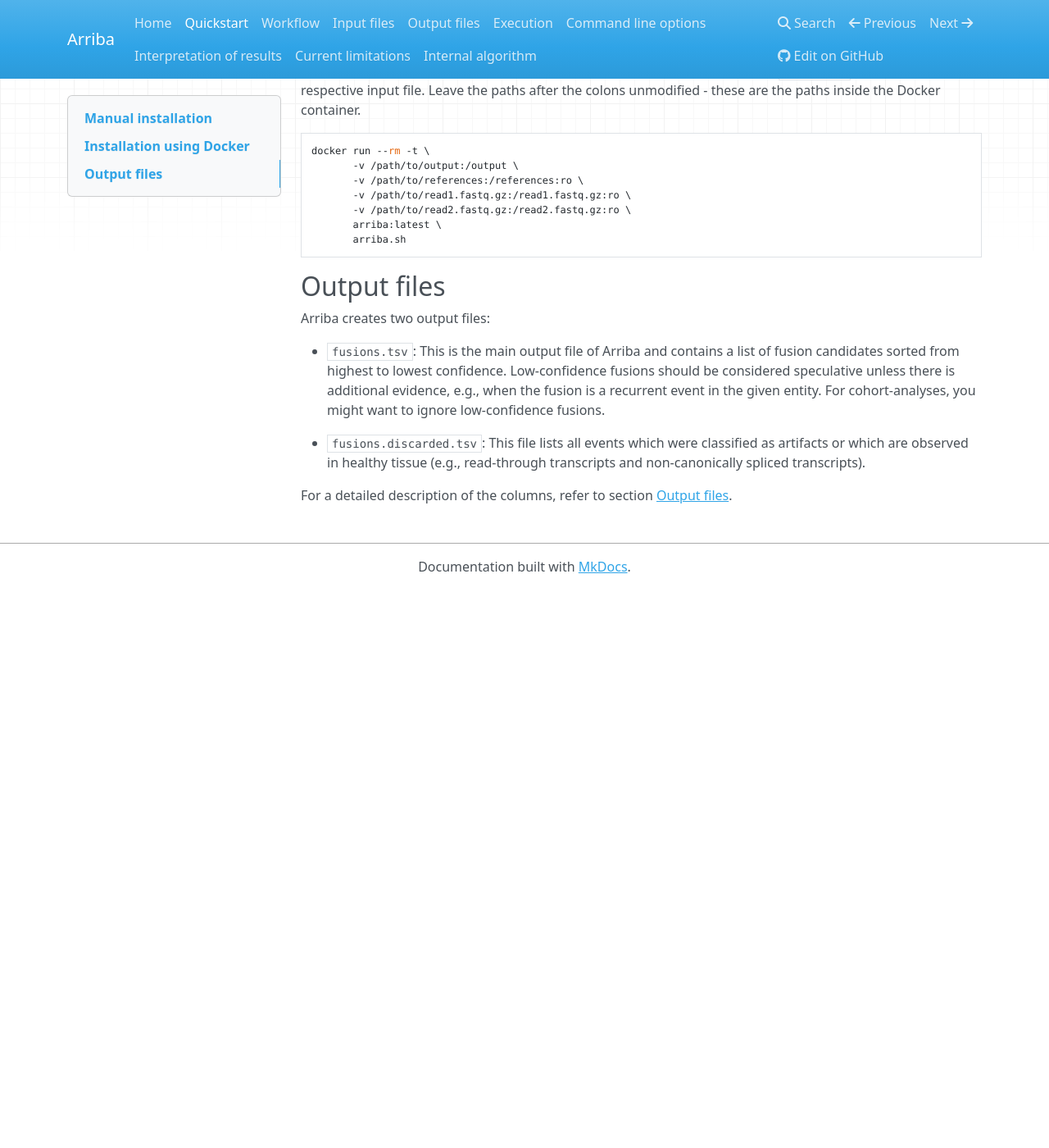
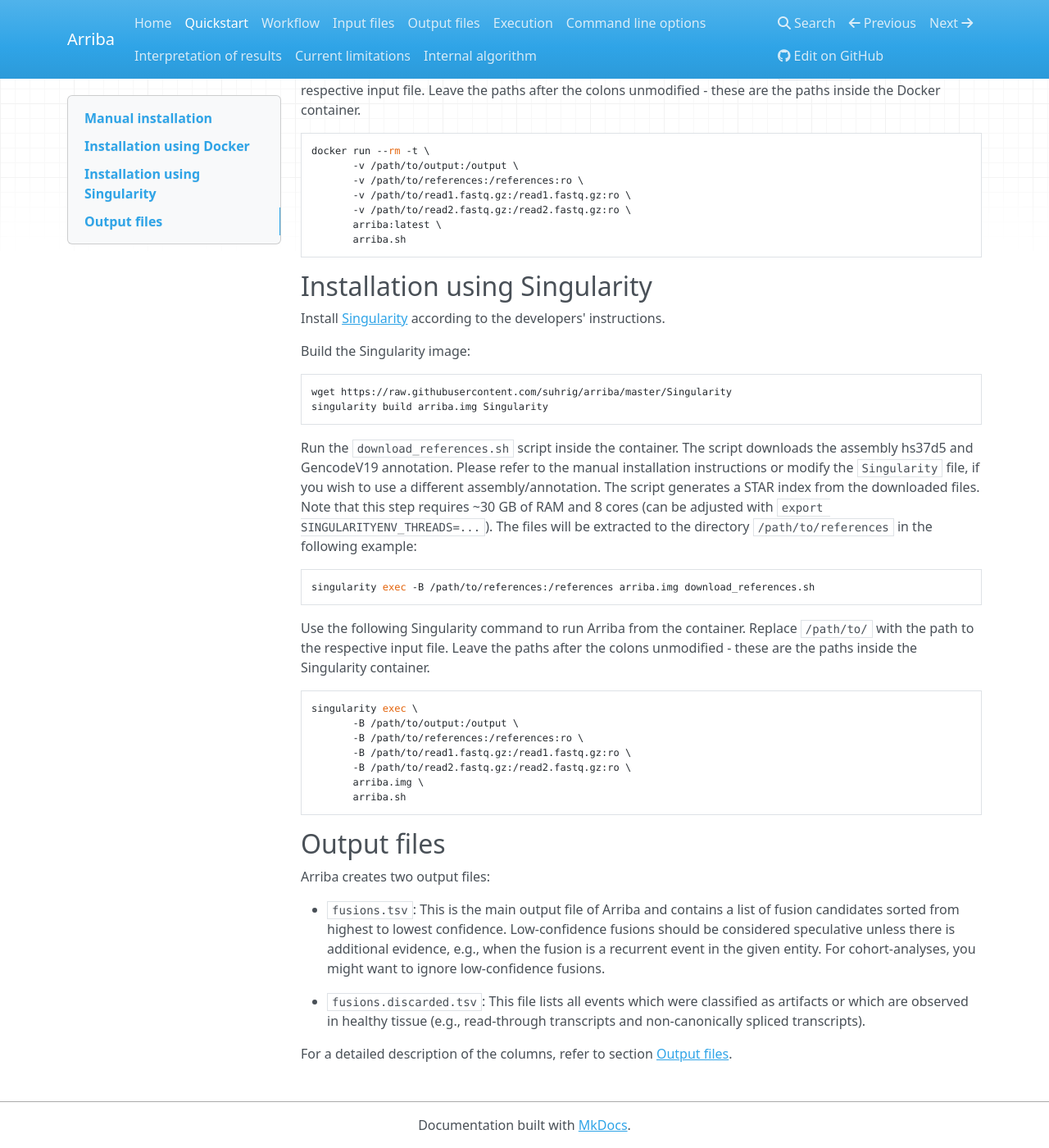
Before and after one commit to suhrig/arriba, an MkDocs documentation site: the page built from documentation/quickstart.md, in a window 1280 px wide and 1400 px high, scrolled down 1355 px. Shown: the whole window at 82% size. Built offline with MkDocs 1.6.1, drawn with Linux system fonts in a browser that asks for light colours; nearby versions of some CDN libraries; old or Windows-style settings are respelled for this version of MkDocs; before the commit the page ends 2074 px from its top, so only the background shows below that.

Commit message:
add Singularity recipe

````diff
--- a/documentation/quickstart.md
+++ b/documentation/quickstart.md
@@ -62,6 +62,36 @@
        arriba.sh
 ```
 
+Installation using Singularity
+------------------------------
+
+Install [Singularity](http://singularity.lbl.gov/) according to the developers' instructions.
+
+Build the Singularity image:
+
+```bash
+wget https://raw.githubusercontent.com/suhrig/arriba/master/Singularity
+singularity build arriba.img Singularity
+```
+
+Run the `download_references.sh` script inside the container. The script downloads the assembly hs37d5 and GencodeV19 annotation. Please refer to the manual installation instructions or modify the `Singularity` file, if you wish to use a different assembly/annotation. The script generates a STAR index from the downloaded files. Note that this step requires ~30 GB of RAM and 8 cores (can be adjusted with `export SINGULARITYENV_THREADS=...`). The files will be extracted to the directory `/path/to/references` in the following example:
+
+```bash
+singularity exec -B /path/to/references:/references arriba.img download_references.sh
+```
+
+Use the following Singularity command to run Arriba from the container. Replace `/path/to/` with the path to the respective input file. Leave the paths after the colons unmodified - these are the paths inside the Singularity container.
+
+```bash
+singularity exec \
+       -B /path/to/output:/output \
+       -B /path/to/references:/references:ro \
+       -B /path/to/read1.fastq.gz:/read1.fastq.gz:ro \
+       -B /path/to/read2.fastq.gz:/read2.fastq.gz:ro \
+       arriba.img \
+       arriba.sh
+```
+
 Output files
 ------------
 
````
Also changed, not shown: README.md (+30 -0 lines), 1 other file.
